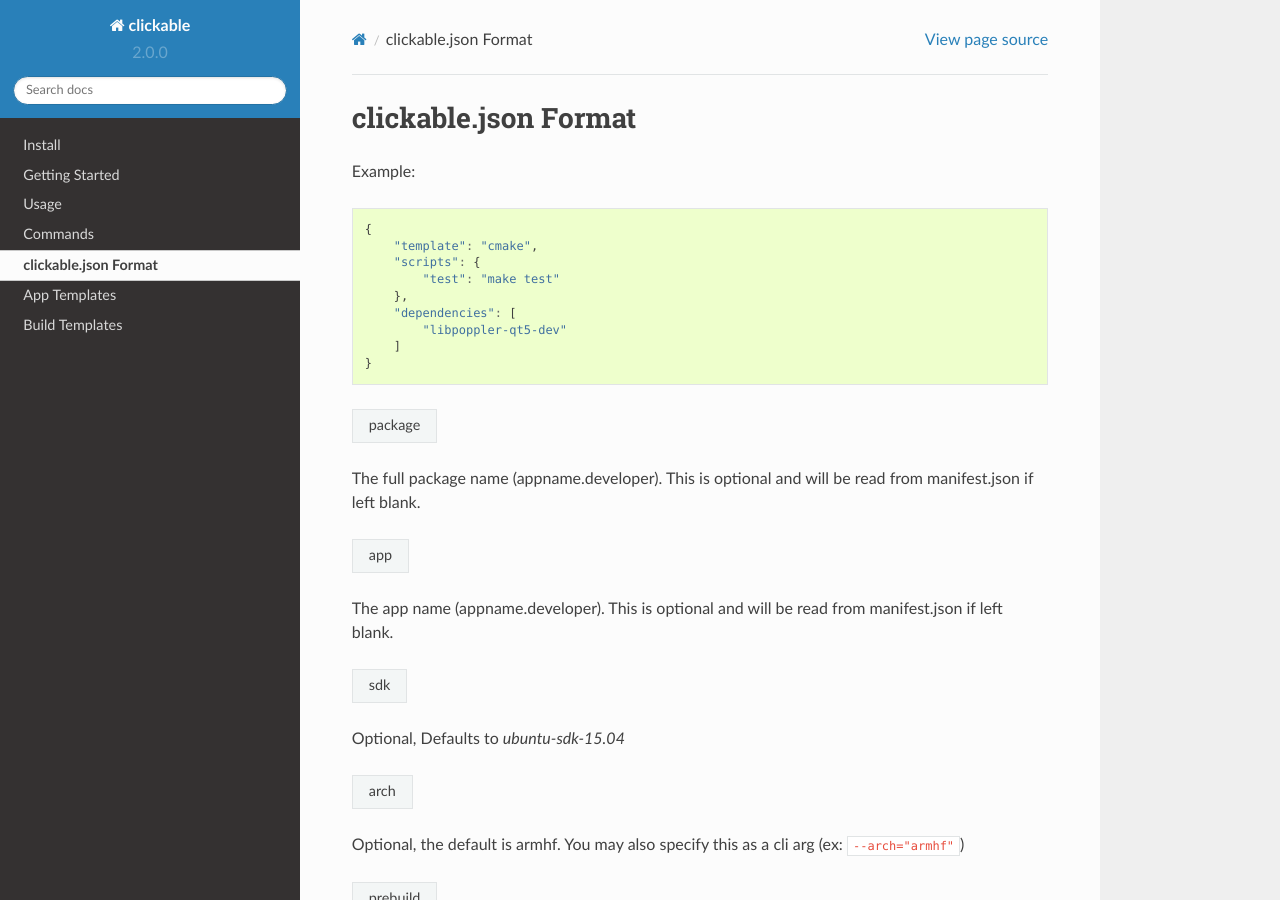
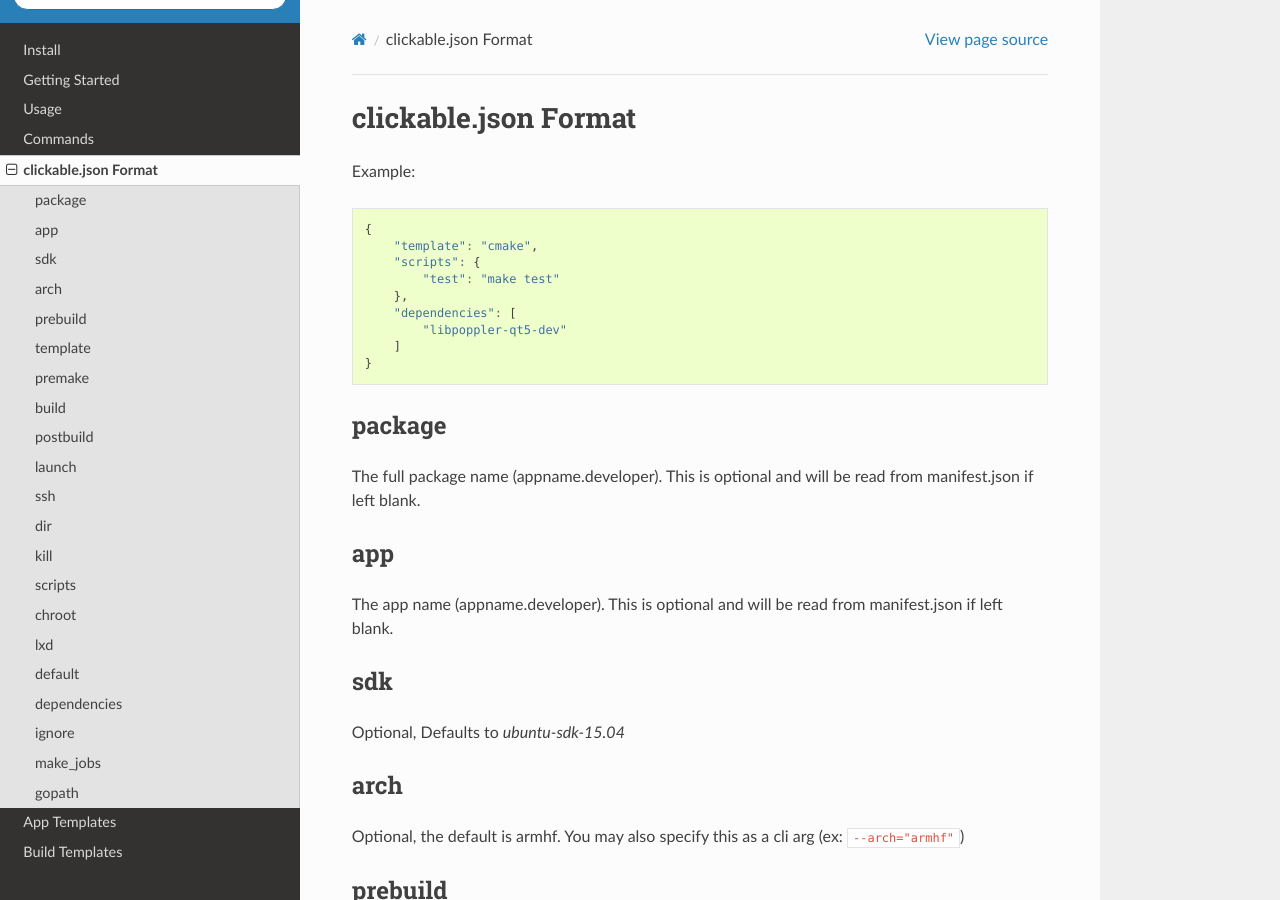
Before and after one commit to bhdouglass/clickable, a Sphinx documentation site: the page built from docs/clickable-json.rst, in a window 1280 px wide and 900 px high. Built offline with Sphinx 7.4.7 and the Read the Docs theme 2.0.0, drawn with Linux system fonts in a browser that asks for light colours.

Commit message:
Updated docs to have better heading links

```diff
--- a/docs/clickable-json.rst
+++ b/docs/clickable-json.rst
@@ -18,93 +18,79 @@
     }
 
 
-+---------+
-| package |
-+---------+
+package
+-------
 
 The full package name (appname.developer). This is optional and will be read
 from manifest.json if left blank.
 
-+-----+
-| app |
-+-----+
+app
+---
 
 The app name (appname.developer). This is optional and will be read
 from manifest.json if left blank.
 
-+-----+
-| sdk |
-+-----+
+sdk
+---
 
 Optional, Defaults to `ubuntu-sdk-15.04`
 
-+------+
-| arch |
-+------+
+arch
+----
 
 Optional, the default is armhf. You may also specify this as a cli arg
 (ex: ``--arch="armhf"``)
 
-+----------+
-| prebuild |
-+----------+
+prebuild
+--------
 
 Optional, a custom command to run before a build.
 
-+----------+
-| template |
-+----------+
+template
+--------
 
 Optional, see :ref:`build template <build-templates>` for the full list of options.
 If left blank the template will be auto detected.
 
-+---------+
-| premake |
-+---------+
+premake
+-------
 
 Optional, a custom command to execute before make is run.
 
-+-------+
-| build |
-+-------+
+build
+-----
 
 Optional, a custom command to run instead of the default build. If using
 the `custom` template this is required.
 
-+-----------+
-| postbuild |
-+-----------+
+postbuild
+---------
 
 Optional, a custom command to execute after build and before click build.
 
-+--------+
-| launch |
-+--------+
+launch
+------
 
 Optional, a custom command to launch the app.
 
-+-----+
-| ssh |
-+-----+
+ssh
+---
 
 Optional, the IP of the device you wish to install and launch the app on.
 
-+-----+
-| dir |
-+-----+
+dir
+---
 
 Optional, a custom build directory. Defaults to ``./build/``
 
-+------+
-| kill |
-+------+
+kill
+----
 
 Optional, a custom process name to kill (useful for killing the running app,
 then relaunching it). If left blank the process name will be assumed.
 
-+---------+
-| scripts |
-+---------+
+scripts
+-------
 
 Optional, an object detailing custom commands to run. For example:
 
@@ -117,40 +103,35 @@
 
 To run the command on the device use the ``--device`` argument ( ex: ``clickable test --device`` ).
 
-+--------+
-| chroot |
-+--------+
+chroot
+------
 
 Optional, whether or not to use a chroot to build the app. Default is to use
 docker to build the app. Chroots are deprecated and their support will be removed
 in a future version of clickable.
 
-+-----+
-| lxd |
-+-----+
+lxd
+---
 
 Optional, whether or not to use a lxd container to build the app. Default is to use
 docker to build the app. LXD is deprecated and its support will be removed
 in a future version of clickable.
 
-+---------+
-| default |
-+---------+
+default
+-------
 
 Optional, a list of space separated sub-commands to run when no sub-commands are
 specified. Defaults to ``kill clean build click-build install launch``.
 
-+--------------+
-| dependencies |
-+--------------+
+dependencies
+------------
 
 Optional, a list of dependencies that will be installed in the build container.
 These will be assumed to be `dependencie:arch` unless `specificDependencies`
 is set to `true`.
 
-+--------+
-| ignore |
-+--------+
+ignore
+------
 
 Optional, a list of files to ignore when building a `pure` template
 Example:
@@ -163,15 +144,13 @@
   ]
 ``
 
-+-----------+
-| make_jobs |
-+-----------+
+make_jobs
+---------
 
 Optional, the number of jobs to use when running make, equivalent to make's `-j`
 option. If left blank this defaults to the number of cpus your computer has.
 
-+--------+
-| gopath |
-+--------+
+gopath
+------
 
 Optional, the gopath on the host machine. If left blank, the ``GOPATH`` env var will be used.
```
Also changed, not shown: docs/app-templates.rst (+17 -15 lines), docs/build-templates.rst (+18 -27 lines), docs/commands.rst (+16 -0 lines).
